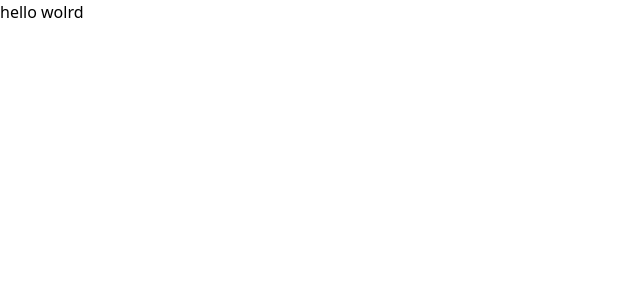
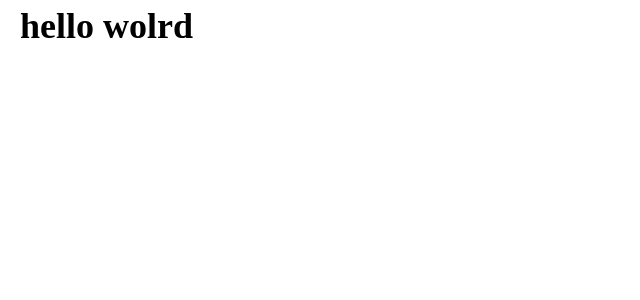
Before and after one commit to amalasyrafs/next-portfolio, a Next.js app: page / in a window 1280 px wide. Shown: the top 300 px of the page, without its empty margins (0-640 px from the left). Built offline with nearby package versions, Linux system fonts and the light colour scheme.

Commit message:
add tailwind config

```diff
--- /dev/null
+++ b/postcss.config.js
@@ -0,0 +1,6 @@
+module.exports = {
+  plugins: {
+    tailwindcss: {},
+    autoprefixer: {},
+  },
+}
--- /dev/null
+++ b/tailwind.config.js
@@ -0,0 +1,17 @@
+const { fontFamily } = require("tailwindcss/defaultTheme");
+
+/** @type {import('tailwindcss').Config} */
+module.exports = {
+  content: [
+    "./pages/**/*.{js,ts,jsx,tsx}",
+    "./components/**/*.{js,ts,jsx,tsx}",
+  ],
+  theme: {
+    extend: {
+      fontFamily: {
+        sans: ["var(--font-inter)", ...fontFamily.sans],
+      },
+    },
+  },
+  plugins: [],
+};
```
